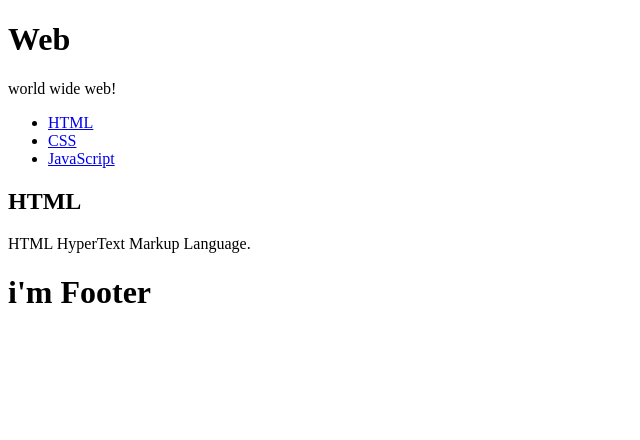
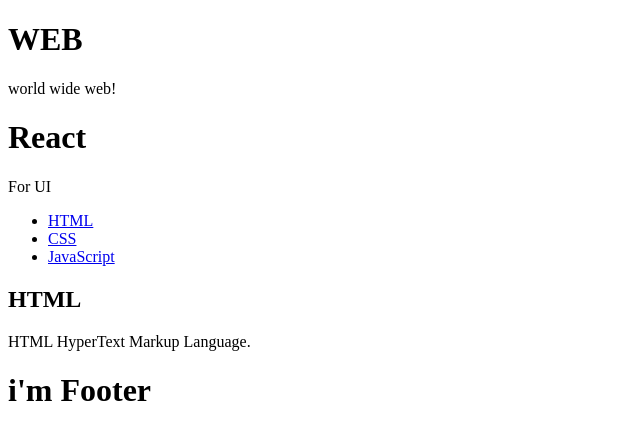
Before and after one commit to zmfpdl64/LearningReact, a React (Create React App) app in the folder react-app/: page / in a window 1280 px wide. Shown: the top 440 px of the page, without its empty margins (0-640 px from the left). Built offline with nearby package versions, Linux system fonts and the light colour scheme.

Commit message:
App.js에 있던 컴포넌트 분리

```diff
--- a/react-app/public/tes.html
+++ b/react-app/public/tes.html
@@ -10,8 +10,9 @@
                 <li><a href="2.html">CSS</a></li>
                 <li><a href="3.html">JavaScript</a></li>
             </ul>
-            <h2>HTML</h2>
-            HTML HyperText Markup Language.
+            <article>
+                HTML HyperText Markup Language.
+            </article>
         </nav>
     </body>
 </html>
--- a/react-app/src/App.js
+++ b/react-app/src/App.js
@@ -1,66 +1,22 @@
 import React, { Component } from 'react';
 import './App.css';
+import TOC from './components/TOC';
+import Subject from './components/Subject';
+import Content from './components/Content';
+import Footer from './components/Footer';
 
-class Subject extends Component {
-  render() {
-    return (
-      <header>
-        <h1>Web</h1>
-        world wide web!
-      </header>
-    );
-  }
-}
 
-class TOC extends Component{
-  render() {
-    return(
-      <nav>
-        <ul>
-          <li><a href="1.html">HTML</a></li>
-          <li><a href="2.html">CSS</a></li>
-          <li><a href="3.html">JavaScript</a></li>
-        </ul>
-      </nav>
-    );
-  }
-}
-
-class Content extends Component{
-  render() {
-    return (
-      <article>
-        <h2>HTML</h2>
-        HTML HyperText Markup Language.
-      </article>
-    );
-  }
-}
-
-class Footer extends Component{
-  render() {
-    return (
-      <div class="row">
-        <div class="col-2"></div>
-        <div class="col-8">
-          <h1>i'm Footer</h1>
-        </div>
-        <div class="col-2"></div>
-
-      </div>
-    )
-  }
-}
 
 
 class App extends Component {
   render() {
     return (
       <div className="App">
-        <Subject></Subject>
+        <Subject title="WEB" sub="world wide web!"></Subject>
+        <Subject title="React" sub="For UI"></Subject>
         <TOC></TOC>
-        <Content></Content>
-        <Footer></Footer>
+        <Content title="HTML" desc="HTML HyperText Markup Language."></Content>
+        <Footer msg="i'm Footer"></Footer>
       </div>
     );
   }
--- /dev/null
+++ b/react-app/src/components/Content.js
@@ -0,0 +1,13 @@
+import React, { Component } from 'react';
+
+class Content extends Component{
+    render() {
+      return (
+        <article>
+          <h2>{this.props.title}</h2>
+          {this.props.desc}
+        </article>
+      );
+    }
+  }
+  export default Content;
--- /dev/null
+++ b/react-app/src/components/Footer.js
@@ -0,0 +1,16 @@
+import React, { Component } from 'react';
+class Footer extends Component{
+    render() {
+      return (
+        <div class="row">
+          <div class="col-2"></div>
+          <div class="col-8">
+            <h1>{this.props.msg}</h1>
+          </div>
+          <div class="col-2"></div>
+
+        </div>
+      )
+    }
+  }
+  export default Footer;
--- /dev/null
+++ b/react-app/src/components/Subject.js
@@ -0,0 +1,13 @@
+import React, { Component } from 'react';
+
+class Subject extends Component {
+    render() {
+      return (
+        <header>
+          <h1>{this.props.title}</h1>
+          {this.props.sub}
+        </header>
+      );
+    }
+  }
+  export default Subject;
--- /dev/null
+++ b/react-app/src/components/TOC.js
@@ -0,0 +1,16 @@
+import React, { Component } from 'react';
+
+class TOC extends Component{
+    render() {
+      return(
+        <nav>
+          <ul>
+            <li><a href="1.html">HTML</a></li>
+            <li><a href="2.html">CSS</a></li>
+            <li><a href="3.html">JavaScript</a></li>
+          </ul>
+        </nav>
+      );
+    }
+}
+export default TOC;
```
Also changed, not shown: 1 other file (tests, documents, lock files or other folders).
